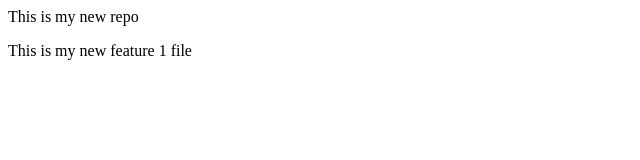
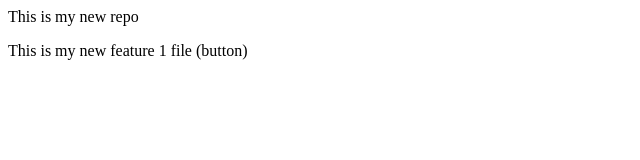
Before and after one commit to Venkatesh-coder-ctrl/localrepo, a plain HTML site: page index.html in a window 1280 px wide. Shown: the full height of the page, 0-640 px from the left. Drawn offline with Linux system fonts and the light colour scheme.

```diff
--- a/index.html
+++ b/index.html
@@ -1,2 +1,2 @@
 <p>This is my new repo</p>
-<p>This is my new feature 1 file</p>
+<p>This is my new feature 1 file (button)</p>
```
